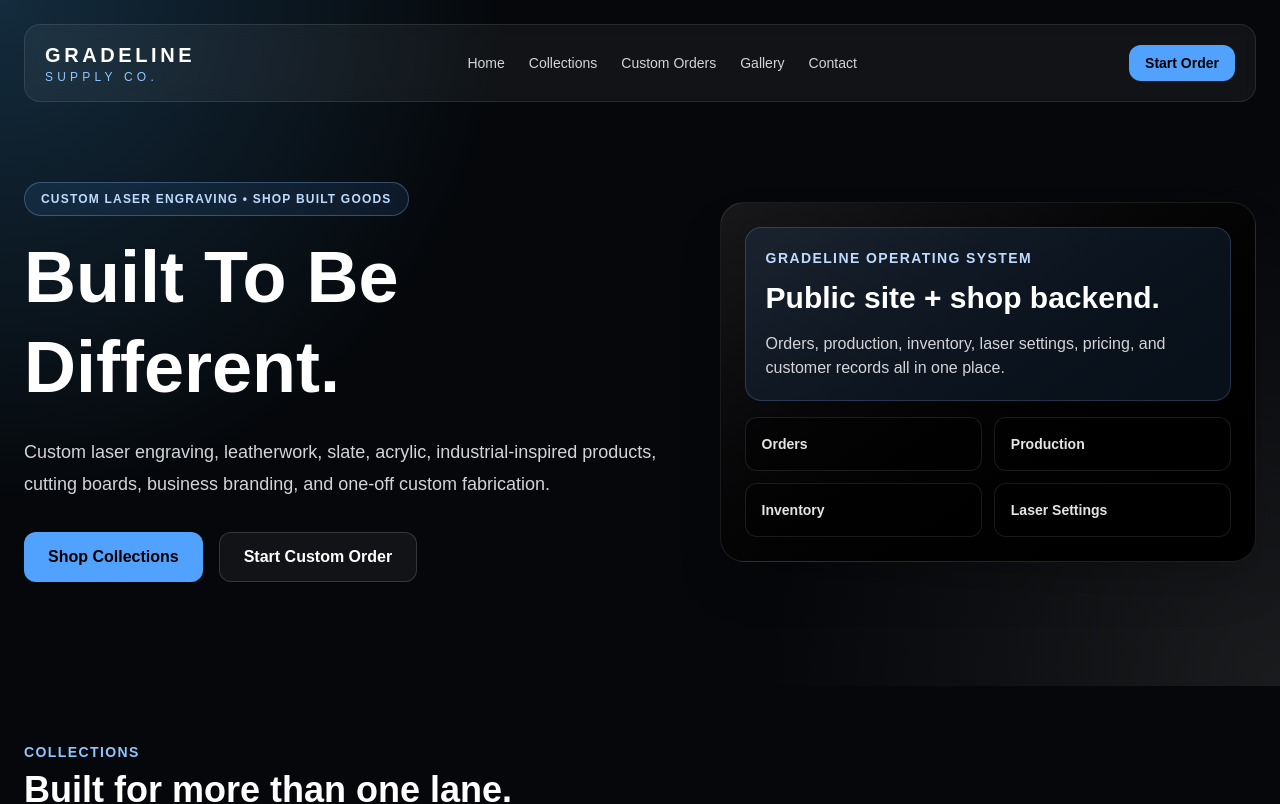
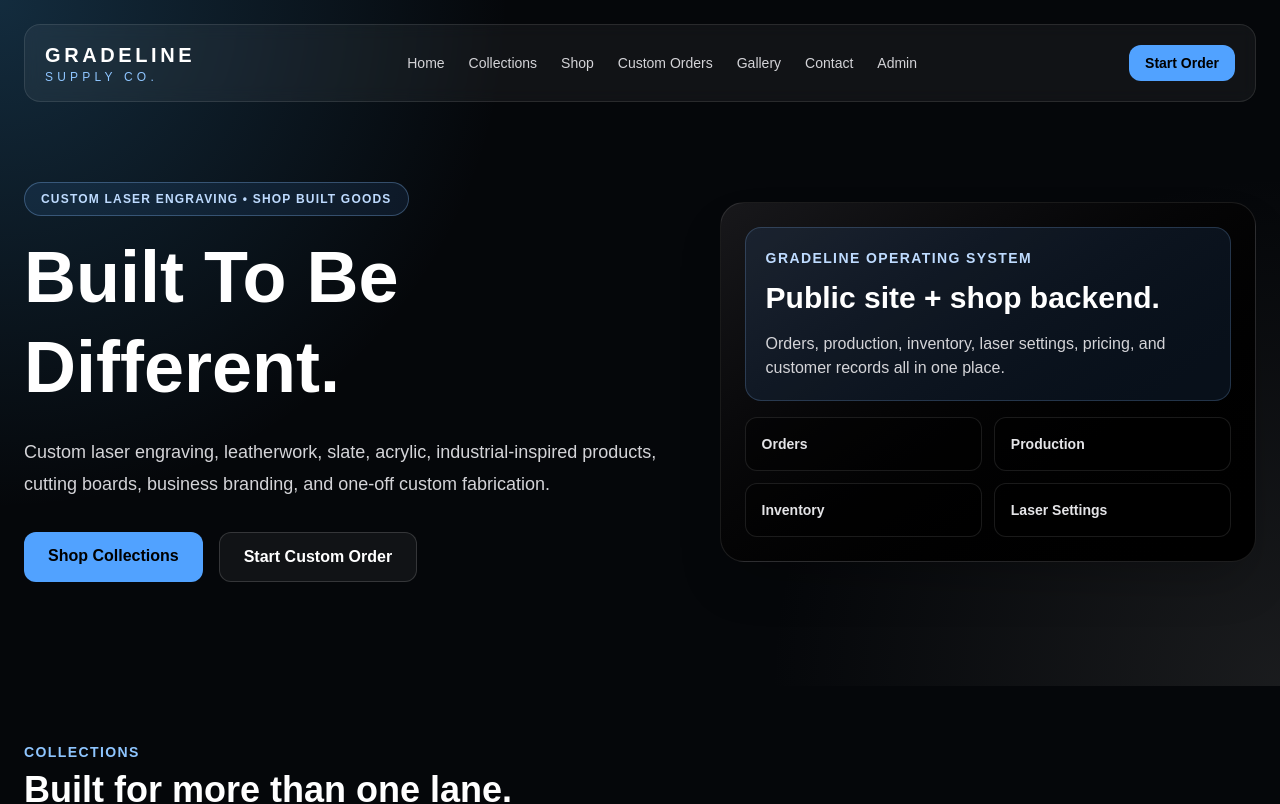
Before and after one commit to davemeeks64-hash/gradeline-supply, a Next.js app: page / in a window 1280 px wide. Shown: the top 804 px of the page. Built offline with nearby package versions, Linux system fonts and the light colour scheme.

Commit message:
Added shop navigation links

```diff
--- a/src/app/page.tsx
+++ b/src/app/page.tsx
@@ -43,9 +43,11 @@ export default function Home() {
             <div className="hidden gap-6 text-sm text-zinc-300 md:flex">
               <Link href="/">Home</Link>
               <Link href="/collections">Collections</Link>
+              <Link href="/shop">Shop</Link>
               <Link href="/custom-order">Custom Orders</Link>
               <Link href="/gallery">Gallery</Link>
               <Link href="/contact">Contact</Link>
+              <Link href="/admin">Admin</Link>
             </div>
 
             <Link
@@ -73,9 +75,12 @@ export default function Home() {
               </p>
 
               <div className="mt-8 flex flex-wrap gap-4">
-                <button className="rounded-xl bg-blue-400 px-6 py-3 font-bold text-black">
+                <Link
+                  href="/shop"
+                  className="rounded-xl bg-blue-400 px-6 py-3 font-bold text-black"
+                >
                   Shop Collections
-                </button>
+                </Link>
                 <button className="rounded-xl border border-white/15 bg-white/5 px-6 py-3 font-bold text-white">
                   Start Custom Order
                 </button>
```
